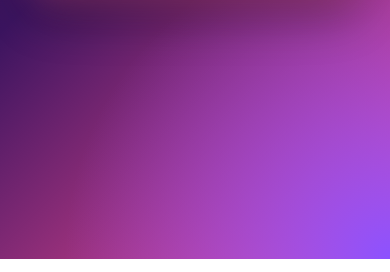
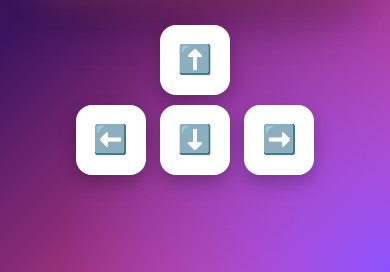
Before and after one commit to goldmoufgoddess/loveQuest, a plain HTML site: page index.html in a window 390 px wide. Shown: the part 585-857 px from the top of the page. Drawn offline with Linux system fonts and the light colour scheme.

Commit message:
Fix mobile controls layout

```diff
--- a/index.html
+++ b/index.html
@@ -18,7 +18,13 @@
                 <div id="heart">❤️</div>
             </div>
 
-
+            <div class="controls">
+                <button type="button" onclick="movePlayer('up')">⬆️</button>
+            <div>
+                <button type="button" onclick="movePlayer('left')">⬅️</button>
+                <button type="button" onclick="movePlayer('down')">⬇️</button>
+                <button type="button" onclick="movePlayer('right')">➡️</button>
+            </div>
         </div>
 
         <div id="questionBox" class="hidden">
--- a/style.css
+++ b/style.css
@@ -79,6 +79,11 @@ p {
   position: absolute;
   inset: 0;
   background: rgba(68, 16, 91, 0.35);
+}
+
+#gameArea {
+  width: min(330px, 92vw);
+  height: min(330px, 92vw);
 }
 
 #player
@@ -234,3 +239,17 @@ p {
     opacity: 0;
   }
 }
+
+.controls {
+  display: block;
+  position: relative;
+  z-index: 50;
+  margin: 12px auto 20px;
+}
+
+.controls button {
+  display: inline-flex;
+  align-items: center;
+  justify-content: center;
+  touch-action: manipulation;
+}
```
